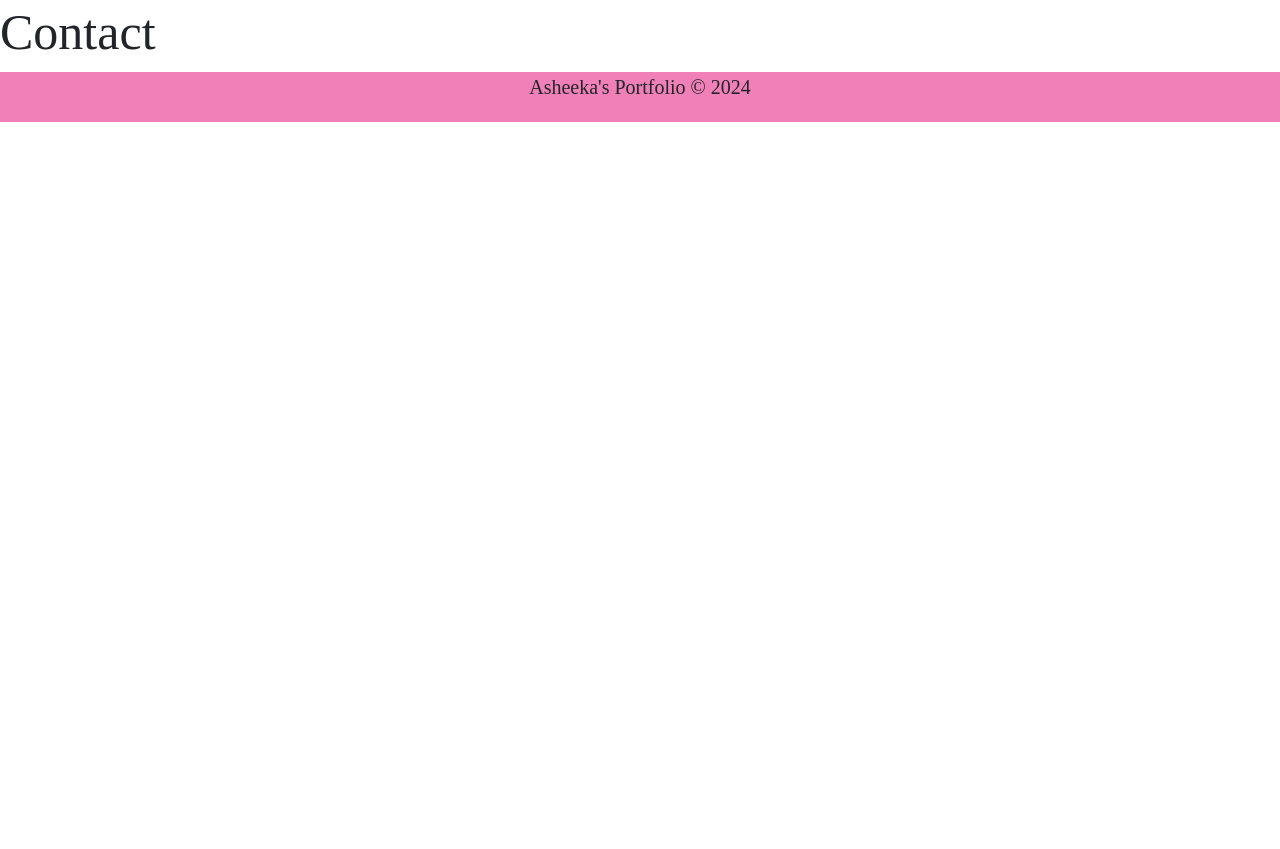
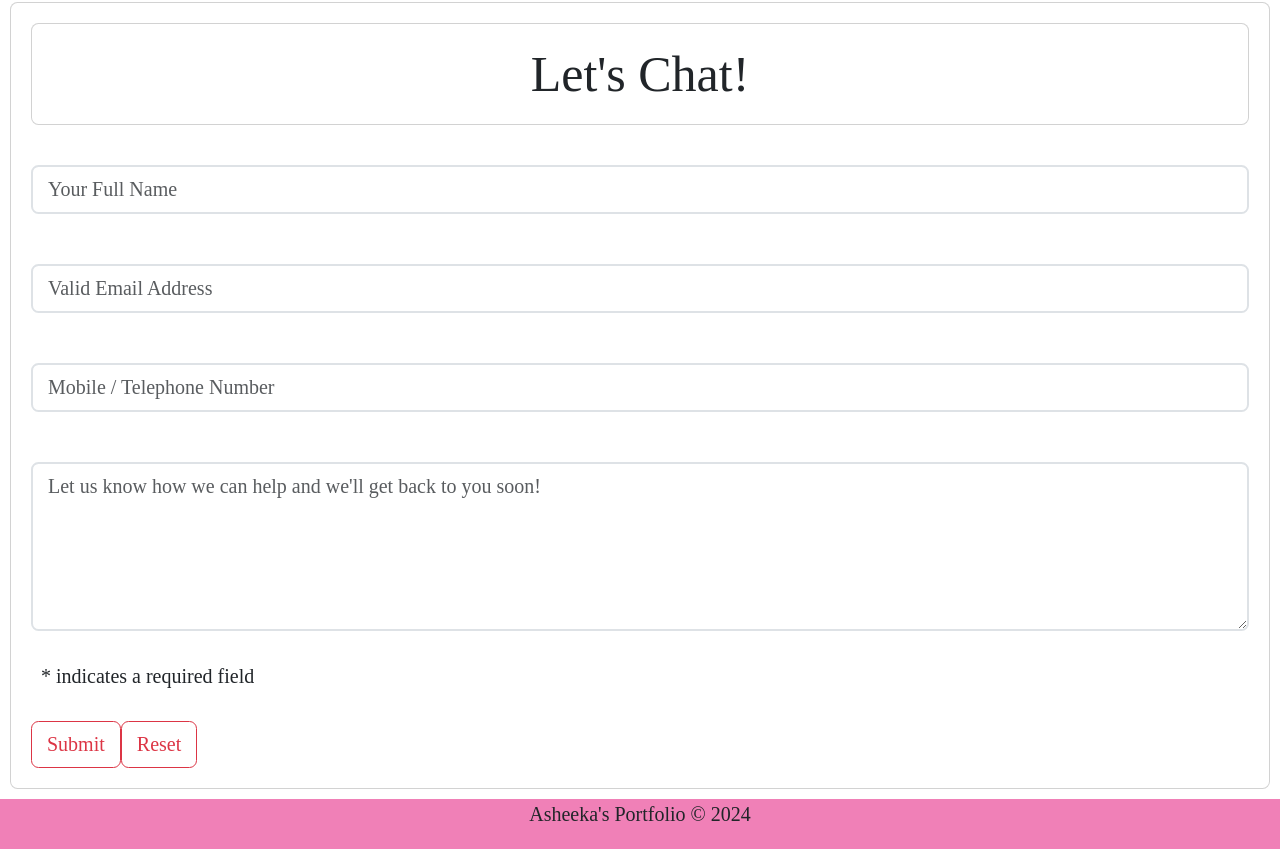
Before and after one commit to asheekasamuels/ash-vue, a Vue app: page /contact in a window 1280 px wide. Shown: the part 531-1380 px from the top of the page. Before the commit the page ends 800 px from the top, so only its background shows below. Built offline with nearby package versions, Linux system fonts and the light colour scheme.

Commit message:
contactform

```diff
--- a/src/components/ContactView.vue
+++ b/src/components/ContactView.vue
@@ -1,5 +1,31 @@
 <template>
-    <div class="contact">
-      <h1>Contact</h1>
-    </div>
-  </template>
+  <div class="card m-2 p-3 contact">
+     <form action="https://formspree.io/f/mrgnjjvw" method="POST">
+     <h1 class="card p-3 text-center heading-text">Let's Chat!</h1>
+     <div class="mb-3">
+         <label class="form-label"></label>
+         <input type="text" class="form-control border-2" name="Name" placeholder="Your Full Name" required />
+     </div>
+
+     <div class="mb-3">
+         <label class="form-label"></label>
+         <input type="email" class="form-control border-2" name="Email" placeholder="Valid Email Address" required />
+     </div>
+
+     <div class="mb-3">
+         <label class="form-label"></label>
+         <input type="tel" class="form-control border-2" name="Contact" placeholder="Mobile / Telephone Number" required/>
+     </div>
+
+     <div class="mb-3">
+         <label class="form-label"></label>
+         <textarea name="message" class="form-control border-2" rows="5" placeholder="Let us know how we can help and we'll get back to you soon!"></textarea>
+     </div>
+
+     <p class="p-2">* indicates a required field</p>
+
+     <button type="submit" class="btn btn-outline-danger text-center">Submit</button>
+     <button type="reset" class="btn btn-outline-danger text-center">Reset</button>
+ </form>
+</div>
+</template>
```
